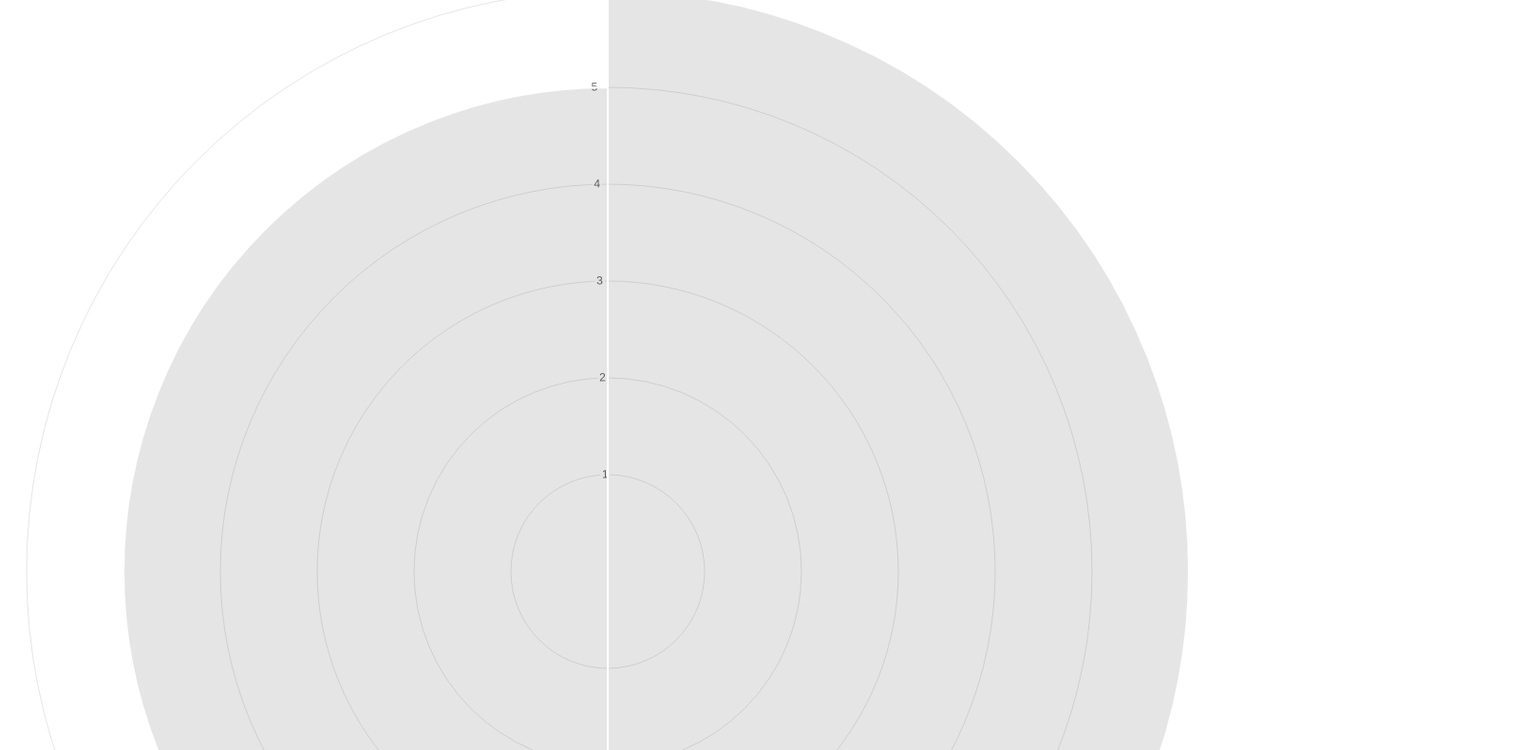
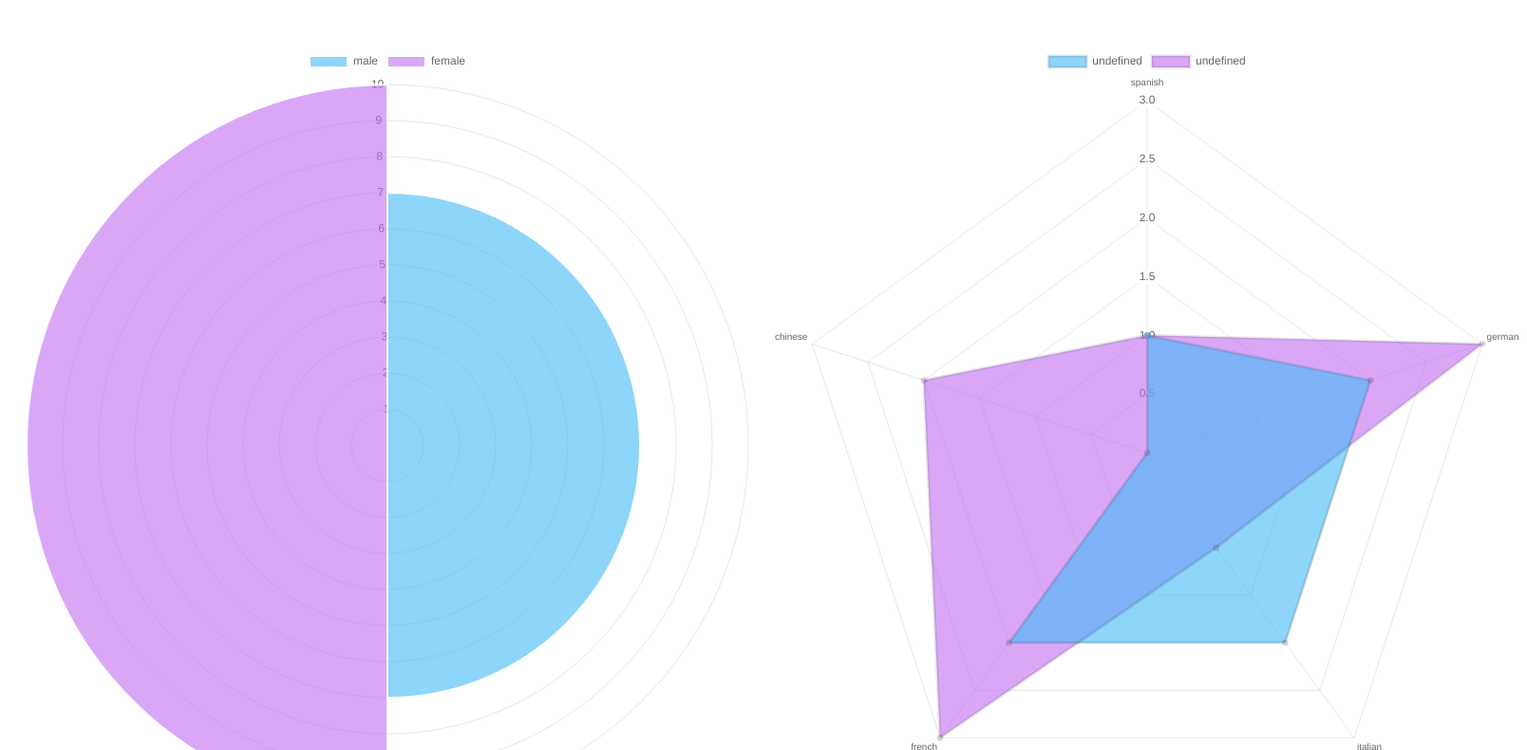
Before and after one commit to radekwojpl2/Gradebook, a website built with webpack: page src/index.html in a window 1280 px wide. Shown: the part 116-906 px from the top of the page at 95% size, 1608 px wide, since content can reach past the window. Built offline with nearby package versions, Linux system fonts and the light colour scheme.

Commit message:
Create charts

```diff
--- /dev/null
+++ b/src/assets/css/charts.css
@@ -0,0 +1,8 @@
+#statistics {
+    display: flex;
+    justify-content: space-around;
+}
+
+#statisics canvas {
+    width: max-content;
+}
--- a/src/assets/css/main.css
+++ b/src/assets/css/main.css
@@ -1,3 +1,4 @@
 h1 {
-    color:green
+    text-align: center;
+    margin: 4rem auto;
 }
--- a/src/assets/ts/lib/Chart/Charts.ts
+++ b/src/assets/ts/lib/Chart/Charts.ts
@@ -1,15 +1,26 @@
 import {chartData} from './types';
-import DonoughtChart from './donoughtChart';
+import DrawChart from './drawChart';
 import axios from 'axios';
+import '../../../css/charts.css';
 
 type Student = {
     id: number,
     gender: string,
-    languages: string[]
+    secondLanguage: string
 }
 
 type Students = {
     students: Student[]
+}
+
+enum GENDER {
+    MALE = 'male',
+    FEMALE = 'female'
+}
+
+enum COLOR {
+    MALE = 'rgba(66, 185, 245, 0.6)',
+    FEMALE = 'rgba(193, 109, 242, 0.6)'
 }
 
 export const Charts = () => {
@@ -18,22 +29,43 @@ export const Charts = () => {
     .then( response => {
         const students = response.data.students;
 
-        let doughnutChartData:chartData = {
-            labels: ['female', 'male'],
-            data: [0, 0],
-            colors: []
+        let polarChartData:chartData = {
+            type: 'polarArea',
+            labels: [GENDER.MALE, GENDER.FEMALE],
+            datasets: [
+                {data: [0,0],
+                backgroundColor: [
+                    COLOR.MALE,
+                    COLOR.FEMALE
+                ]}
+            ]
         };
 
+        let radarChartData:chartData = {
+            type: 'radar',
+            labels: ['spanish', 'german', 'italian', 'french', 'chinese'],
+            datasets: [
+                {data: [0,0,0,0,0],
+                backgroundColor: [COLOR.MALE]},
+                {data: [0,0,0,0,0],
+                backgroundColor: [COLOR.FEMALE]}
+            ]
+        }
+
         students.forEach( student => {
-            if (student.gender === doughnutChartData.labels[0]) {
-                doughnutChartData.data[0] += 1
+            const secondLanguage = radarChartData.labels.indexOf(student.secondLanguage);
+            console.log(student.secondLanguage ,secondLanguage)
+            if (student.gender === GENDER.MALE) {
+                polarChartData.datasets[0].data[0] += 1;
+                radarChartData.datasets[0].data[secondLanguage] += 1
             } else {
-                doughnutChartData.data[1] += 1
+                polarChartData.datasets[0].data[1] += 1;
+                radarChartData.datasets[1].data[secondLanguage] += 1
             }
         })
+        new DrawChart('#classChart', polarChartData);
+        new DrawChart('#languagesChart', radarChartData)
 
-        console.log(doughnutChartData)
-        new DonoughtChart('#classChart', doughnutChartData)
     })
     .catch( error => {throw 'Ups something went wrong'});
 }
--- a/src/assets/ts/lib/Chart/donoughtChart.ts
+++ b/src/assets/ts/lib/Chart/drawChart.ts
@@ -1,32 +1,26 @@
 import Chart from 'chart.js';
 import { chartData } from './types';
 
-class DonoughtChart {
+class DrawChart {
     element: HTMLCanvasElement;
     chartData: chartData;
 
     constructor(id: string, data: chartData) {
         this.element = document.querySelector(`${id}`) as HTMLCanvasElement;
         this.chartData = data;
-        this.doughnutChart()
+        this.drawChart()
     }
 
-    doughnutChart () {
+    private drawChart () {
         new Chart( this.element , {
-            type: 'polarArea',
+            type: this.chartData.type,
             data: {
-                datasets: [{
-                    data: this.chartData.data,
-                    backgroundColor: this.chartData.colors
-                }],
+                datasets: this.chartData.datasets,
                 labels: this.chartData.labels,
 
             },
-            options: {
-                cutoutPercentage: 50,
-            }
         })
     }
 }
 
-export default DonoughtChart
+export default DrawChart
--- a/src/assets/ts/lib/Chart/types.ts
+++ b/src/assets/ts/lib/Chart/types.ts
@@ -1,5 +1,8 @@
 export type chartData = {
+    type: 'polarArea' | 'radar',
     labels: string[];
-    data: number[];
-    colors?: string[]
+    datasets: {
+        data :number[],
+        backgroundColor?: string[]
+    }[]
 }
--- a/src/assets/ts/main.ts
+++ b/src/assets/ts/main.ts
@@ -1,4 +1,7 @@
+import {Charts} from './lib/Chart/Charts';
+import Calendar from './lib/Calendar/calendar';
 import '../css/main.css';
-import {Charts} from './lib/Chart/Charts';
 
-Charts()
+
+Charts();
+new Calendar()
--- a/src/index.html
+++ b/src/index.html
@@ -9,10 +9,15 @@
 <body>
     <h1>Welcome on GradeBook Page</h1>
     <div id="statistics">
-        <canvas id="classChart" width="300" height="300"></canvas>
-        <canvas id="languagesChart" width="300" height="300"></canvas>
+        <div>
+            <canvas id="classChart" width="800" height="800"></canvas>
+        </div>
+        <div>
+            <canvas id="languagesChart" width="800" height="800"></canvas>
+        </div>
     </div>
-    <div id="notifications"></div>
+    <div>
+        <div id="notifications"></div>
     <div id="calendar">
         <nav>
             <span id="prev">
@@ -41,5 +46,6 @@
             </tbody>
         </table>
     </div>
+    </div>
 </body>
 </html>
```
Also changed, not shown: src/assets/ts/lib/Chart/polarArea.ts (deleted, +0 -43 lines), dist/data.json.
